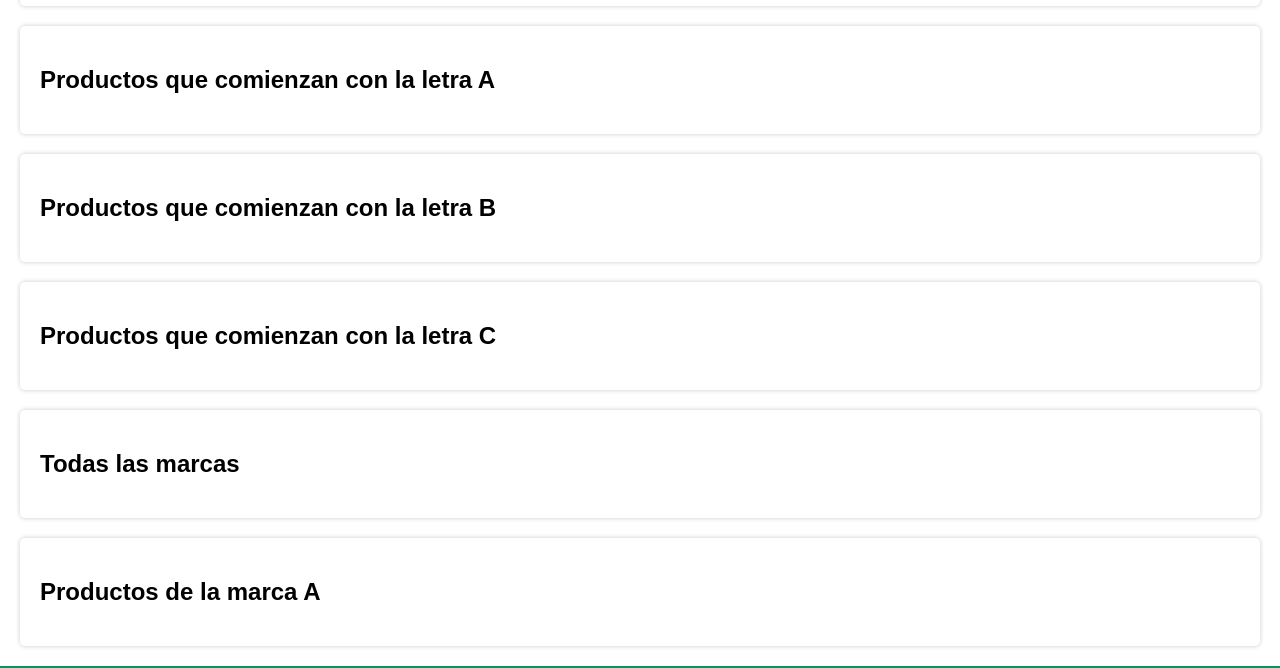
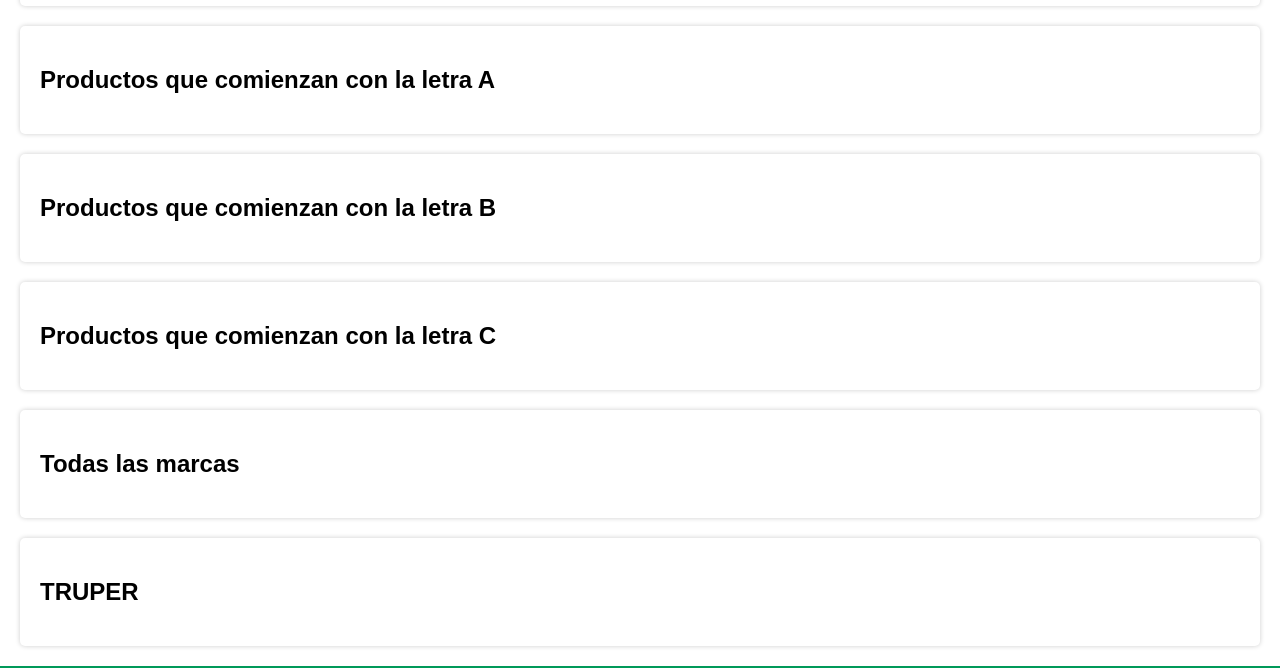
Before and after one commit to NoelCHGIT/proyecto-agroquimicos-la-canada, a plain HTML site: page catalogo.html in a window 1280 px wide. Shown: the part 570-1238 px from the top of the page. Drawn offline with Linux system fonts and the light colour scheme.

Commit message:
feat AVANCE

```diff
--- a/catalogo.html
+++ b/catalogo.html
@@ -97,7 +97,7 @@
         </section>
 
         <section id="brand-a">
-            <h2>Productos de la marca A</h2>
+            <h2>TRUPER</h2>
             <!-- Aquí va el contenido de los productos de la marca A -->
         </section>
         <!-- Agrega más secciones para cada marca según sea necesario -->
```
